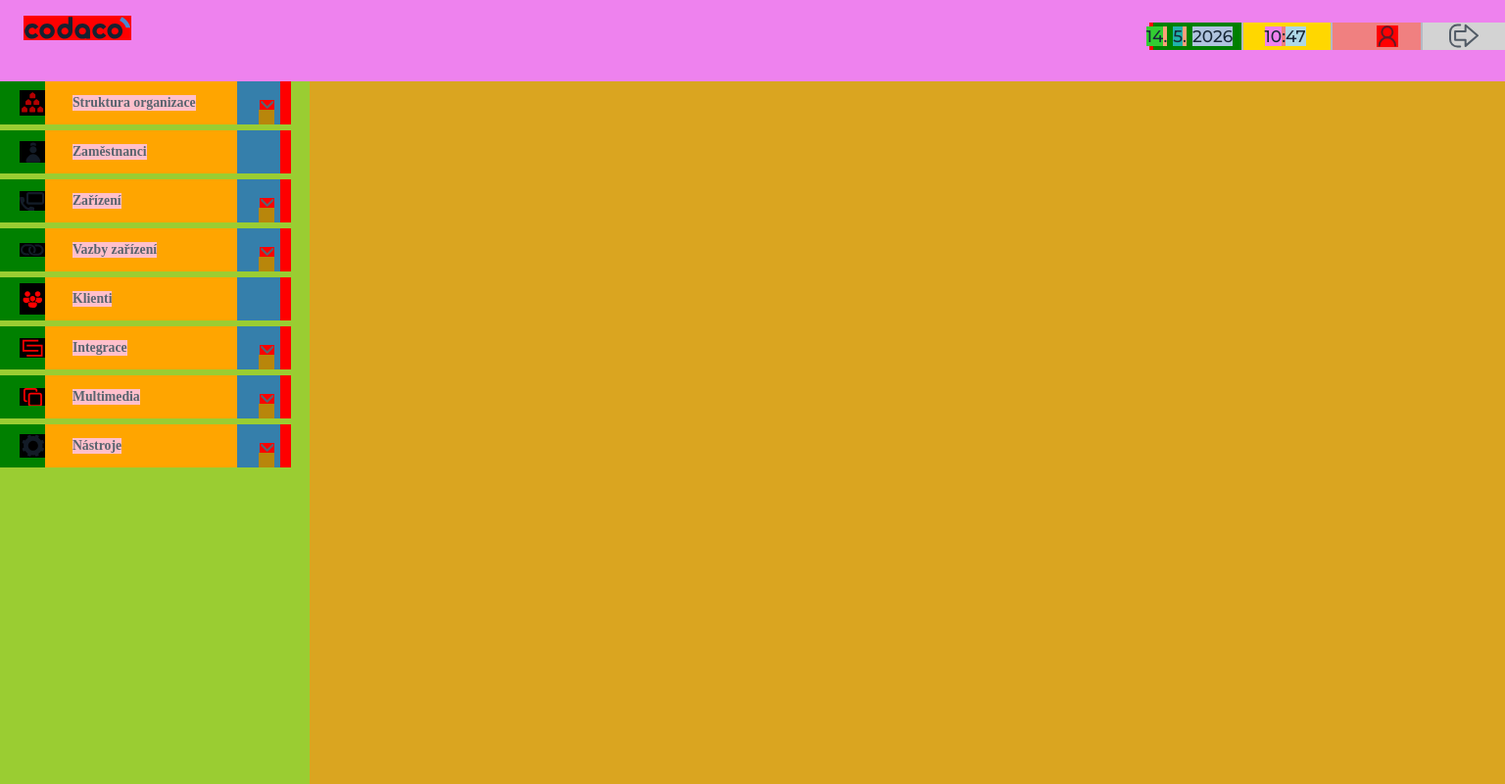
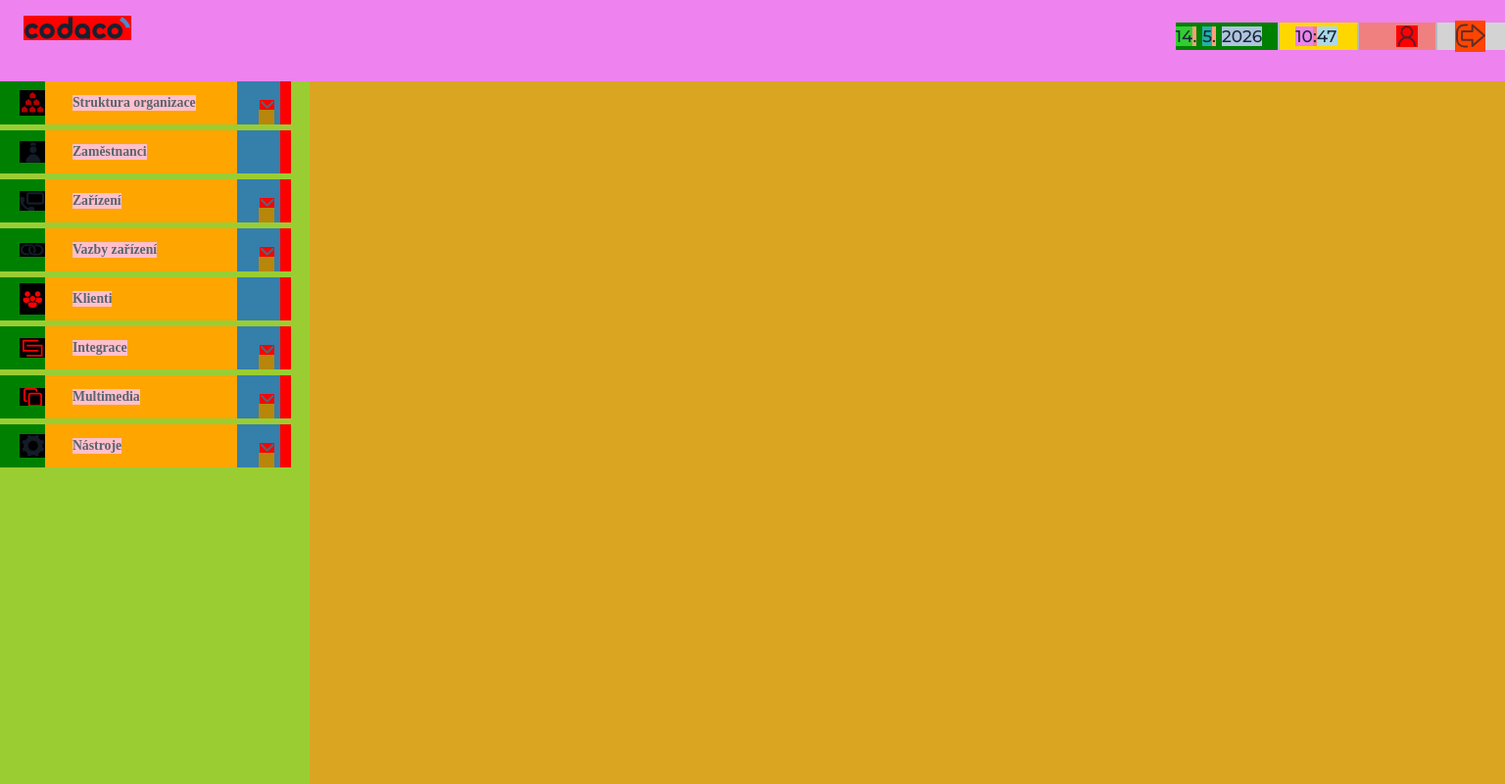
Before and after one commit to MajklKra/D_web, a Flask app: template web/templates/base.html in a window 1536 px wide. Shown: the whole page at 98% size. Run offline with Flask 3, Linux system fonts and the light colour scheme; the template is opened without the code that fills it, so the values that code supplies are empty; parts of the project's set-up code (start-up, migrations or seed data) failed here and were passed over; some web fonts are replaced.

Commit message:
InformationBar is being designed #1

```diff
--- a/web/static/css/base.css
+++ b/web/static/css/base.css
@@ -307,6 +307,97 @@ body
     height: auto;
   }
 
+  #exitC
+  {
+    height: 28px;
+
+    /* padding-left: 26px !important; */
+
+    padding-left: 7% !important;
+
+    /* padding-right: 27px !important; */
+
+    padding-right: 7.5% !important;
+  }
+
+  #exitImg
+  {
+    width: 31px;
+    height: 31px;
+    /* background-color: transparent; */
+  }
+
+  #exitBtn
+  {
+    /* margin-left: 26px; */
+
+    /* margin-right: 27px; */
+
+    background-color: orangered;
+
+  }
+
+  #personImg
+  {
+    width: 22px;
+    height: 22px;
+
+    /* margin-right: 23px; */
+    /* margin-left: 20px; */
+
+     margin-left: clamp(12px, 1vw, 20px);
+  }
+
+
+  #nameC
+  {
+    width: auto;
+    height: 28px;
+    /* padding-right: 23px !important; */
+
+    padding-right: 6.8% !important;
+
+    padding-left: 7% !important;
+  }
+
+
+  /* #spacer2
+  {
+    width: 17px;
+    height: 50px;
+
+    background-color: black;
+  }
+ */
+
+  #userSurname
+  {
+    font-size: 17px;
+
+    margin-left: 5px;   /* Dodělat jinde */
+
+    padding-left: 0px;
+    padding-right: 0px;
+
+    max-width: 350px;
+    min-width: 0;
+
+    overflow: hidden;
+    white-space: nowrap;
+    text-overflow: ellipsis;
+  }
+
+  #userName
+  {
+    font-size: 17px;
+
+    /* margin-left: 20px; */
+
+    padding-left: 0px;
+    padding-right: 0px;
+
+    max-width: 250px;
+  }
 
 }
 
@@ -365,7 +456,10 @@ body
 
 #dateC
 {
-  width: 25%;
+  /* width: 25%; */
+
+  width: auto;
+
   height: 28px;
 
   background-color: palegreen;
@@ -373,7 +467,10 @@ body
 
 #hourC
 {
-  width: 25%;
+  /* width: 25%; */
+
+  width: auto;
+
   height: 28px;
 
   background-color: gold;
@@ -381,8 +478,8 @@ body
 
 #nameC
 {
-  width: auto;
-  height: 28px;
+  /* width: auto;
+  height: 28px; */
 
   background-color: lightcoral;
 
@@ -397,7 +494,7 @@ body
 #exitC
 {
   width: auto;
-  height: 28px;
+  /* height: 28px; */
 
   background-color: lightgray;
 
@@ -429,7 +526,7 @@ body
   top: -8px;
   right: 14px; */
 
-  background-color: transparent;
+  /* background-color: transparent; */
   outline: none;
   border: none;
 
@@ -439,8 +536,8 @@ body
   justify-content: center;
   align-items: center;
 
-  margin-left: 26px;
-  margin-right: 27px;
+  /* margin-left: 26px;
+  margin-right: 27px; */
 
   width: auto;
   height: auto;
@@ -451,48 +548,50 @@ body
 
 #personImg
 {
-  width: 22px;
-  height: 22px;
+
+  /* width: 22px;
+  height: 22px; */
 
   background-color: red;
 
-  margin-right: 23px;
-  margin-left: 20px;
+  /* margin-right: 23px;
+  margin-left: 20px; */
+
 }
 
 #userName
 {
   background-color: yellow;
+
+  font-family: 'Montserrat';
+  font-weight: 600;
+  color: #192838;
+  /* font-size: 17px; */
+
+  /* margin-left: 20px; */
+
+  padding-left: 0px;
+  padding-right: 0px;
+
+  /* max-width: 250px; */
+  min-width: 0;
+
+  overflow: hidden;
+  white-space: nowrap;
+  text-overflow: ellipsis;
+
+}
+
+#userSurname
+{
+  background-color: cyan;
 
   font-family: 'Montserrat';
   font-weight: 600;
   color: #192838;
   font-size: 17px;
 
-  margin-left: 20px;
-
-  padding-left: 0px;
-  padding-right: 0px;
-
-  max-width: 250px;
-  min-width: 0;
-
-  overflow: hidden;
-  white-space: nowrap;
-  text-overflow: ellipsis;
-
-}
-
-#userSurname
-{
-  background-color: cyan;
-
-  font-family: 'Montserrat';
-  font-weight: 600;
-  color: #192838;
-  font-size: 17px;
-
-  margin-left: 5px;
+  /* margin-left: 5px; */
 
   padding-left: 0px;
   padding-right: 0px;
--- a/web/version.py
+++ b/web/version.py
@@ -1,6 +1,6 @@
-__version__ = "1.0.65"
+__version__ = "1.0.66"
 
-# Nadpis Codaco upraven #2
+# Probíhající úprava informationBar
 
 # Jedná se o tuto produkční verzi č. ----
 
```
Lines whose indentation alone changed are shown as unchanged.
